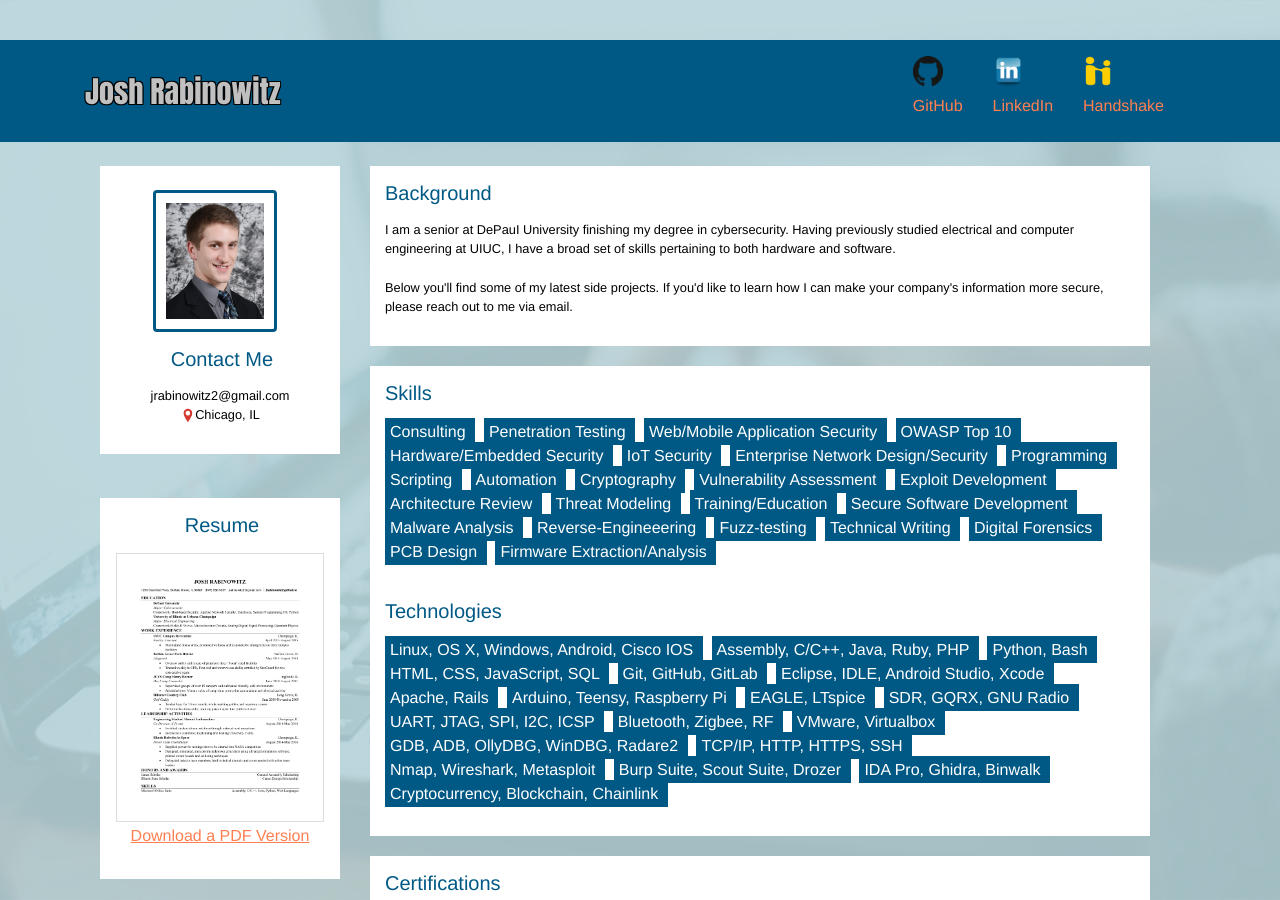
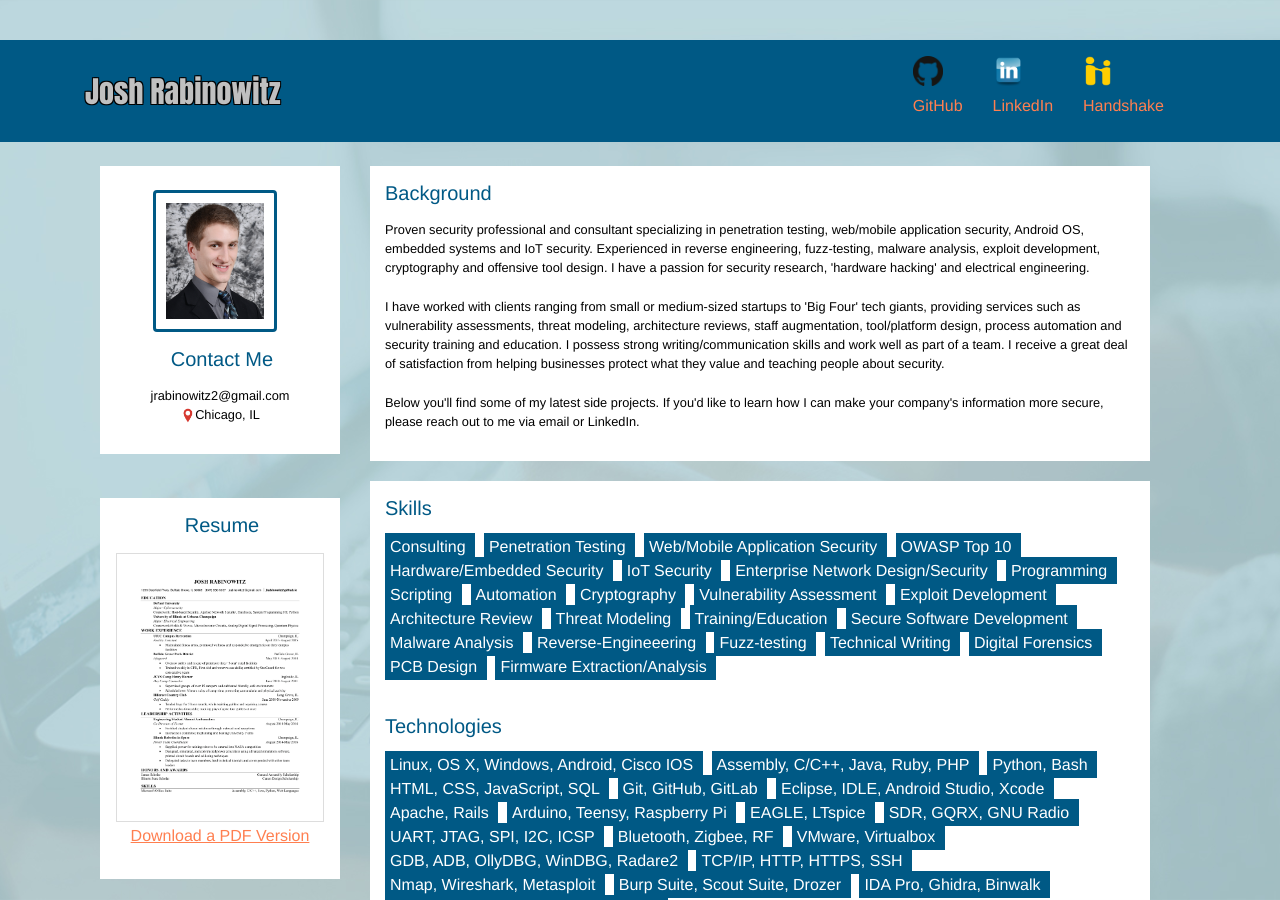
Before and after one commit to jrabinowitz2/jrabinowitz2.github.io, a Jekyll site: the page built from index.html, in a window 1280 px wide and 900 px high. Built offline with Jekyll 4.4.1, drawn with Linux system fonts in a browser that asks for light colours; nearby versions of some CDN libraries; comment, search, counter and statistics services are not loaded.

Commit message:
Update section_intro.html

```diff
--- a/_includes/section_intro.html
+++ b/_includes/section_intro.html
@@ -4,9 +4,11 @@
 	</div>
 	<div class="content-rounded-panel">
 		<div id="introBlurb">
-I am a senior at DePauI University finishing my degree in cybersecurity. Having previously studied electrical and computer engineering at UIUC, I have a broad set of skills pertaining to both hardware and software.
+Proven security professional and consultant specializing in penetration testing, web/mobile application security, Android OS, embedded systems and IoT security. Experienced in reverse engineering, fuzz-testing, malware analysis, exploit development, cryptography and offensive tool design. I have a passion for security research, 'hardware hacking' and electrical engineering.
 <br><br>
-Below you'll find some of my latest side projects. If you'd like to learn how I can make your company's information more secure, please reach out to me via email.
+I have worked with clients ranging from small or medium-sized startups to 'Big Four' tech giants, providing services such as vulnerability assessments, threat modeling, architecture reviews, staff augmentation, tool/platform design, process automation and security training and education. I possess strong writing/communication skills and work well as part of a team. I receive a great deal of satisfaction from helping businesses protect what they value and teaching people about security.
+<br><br>
+Below you'll find some of my latest side projects. If you'd like to learn how I can make your company's information more secure, please reach out to me via email or LinkedIn.
 		</div>
 	</div>
 </div>
```
